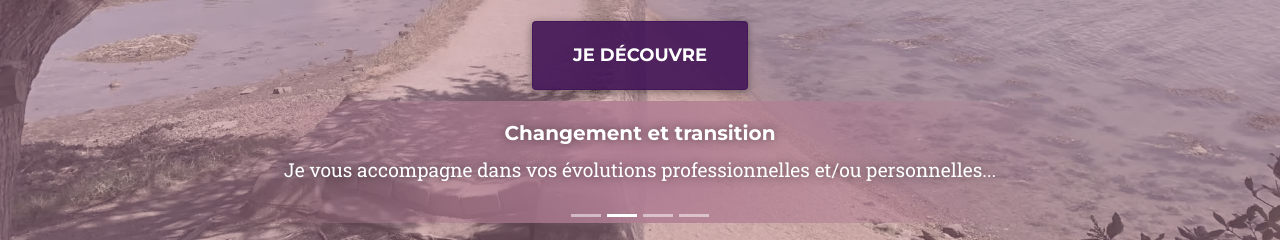
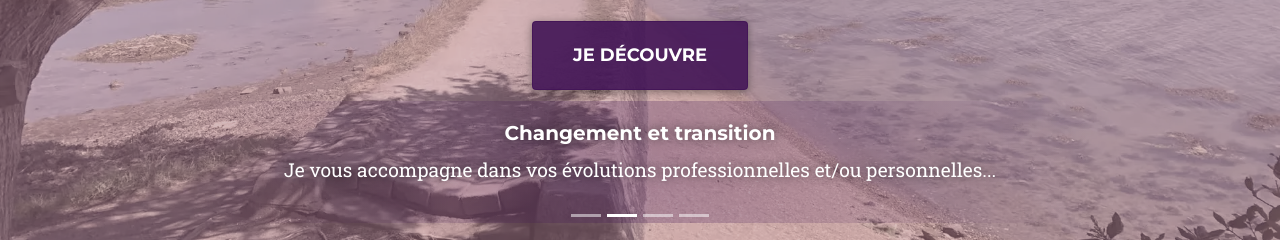
Before and after one commit to antoinebollinger/lameilleureversiondemoi, a website built with webpack: page index.html in a window 1280 px wide. Shown: the part 557-797 px from the top of the page. Built offline with nearby package versions, Linux system fonts and the light colour scheme; no server answers; a script that the page names is missing.

Commit message:
carousel update

```diff
--- a/src/scss/layout/_carousel.scss
+++ b/src/scss/layout/_carousel.scss
@@ -25,7 +25,7 @@
                 z-index: 2;
                 text-shadow: 0 0 10px rgba(0,0,0,0.5);
                 font-size: 1.2em;
-                background: radial-gradient(circle, rgba(var(--bs-primary-rgb),1) 0%, rgba(255,255,255,0) 100%);
+                background: radial-gradient(circle, rgba(var(--bs-primary-2-rgb),0.3) 0%, rgba(255,255,255,0) 100%);
             }
         }
     }
```
Also changed, not shown: css/main.min.css, 1 other file.
